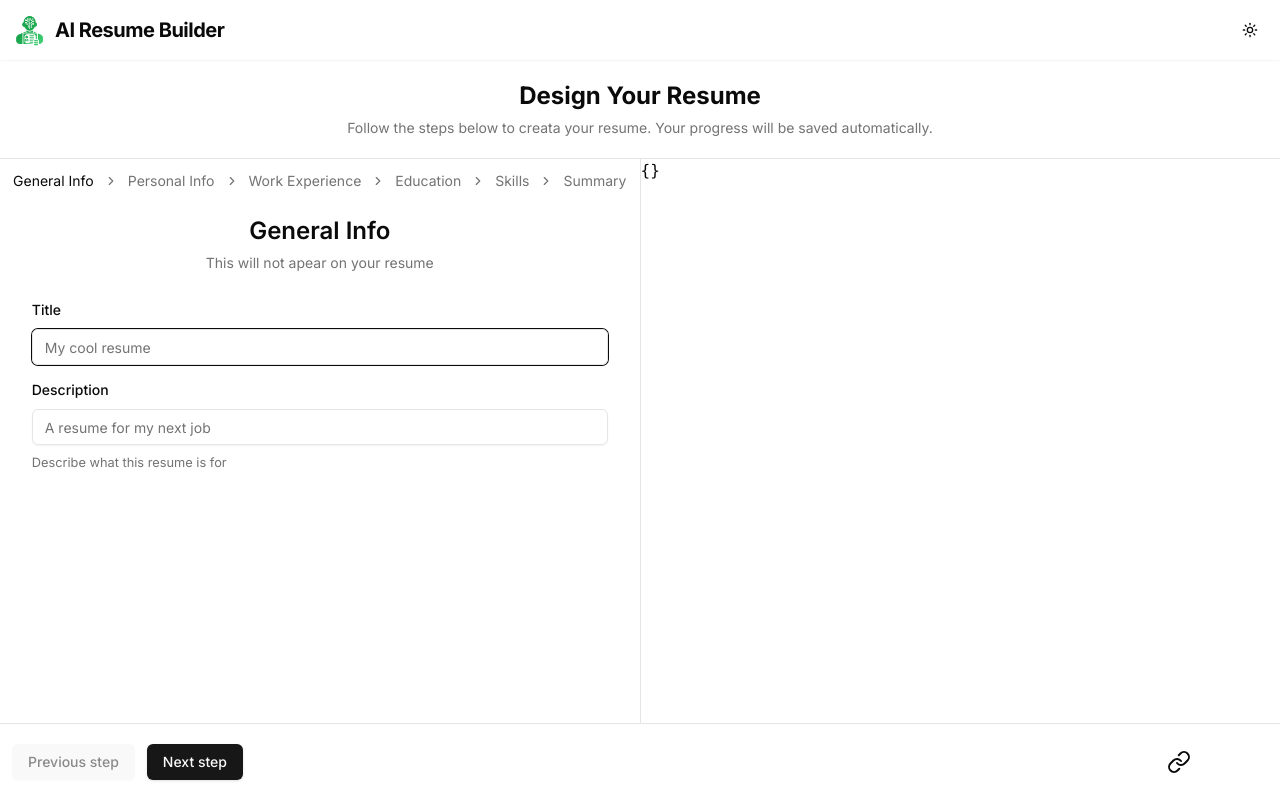
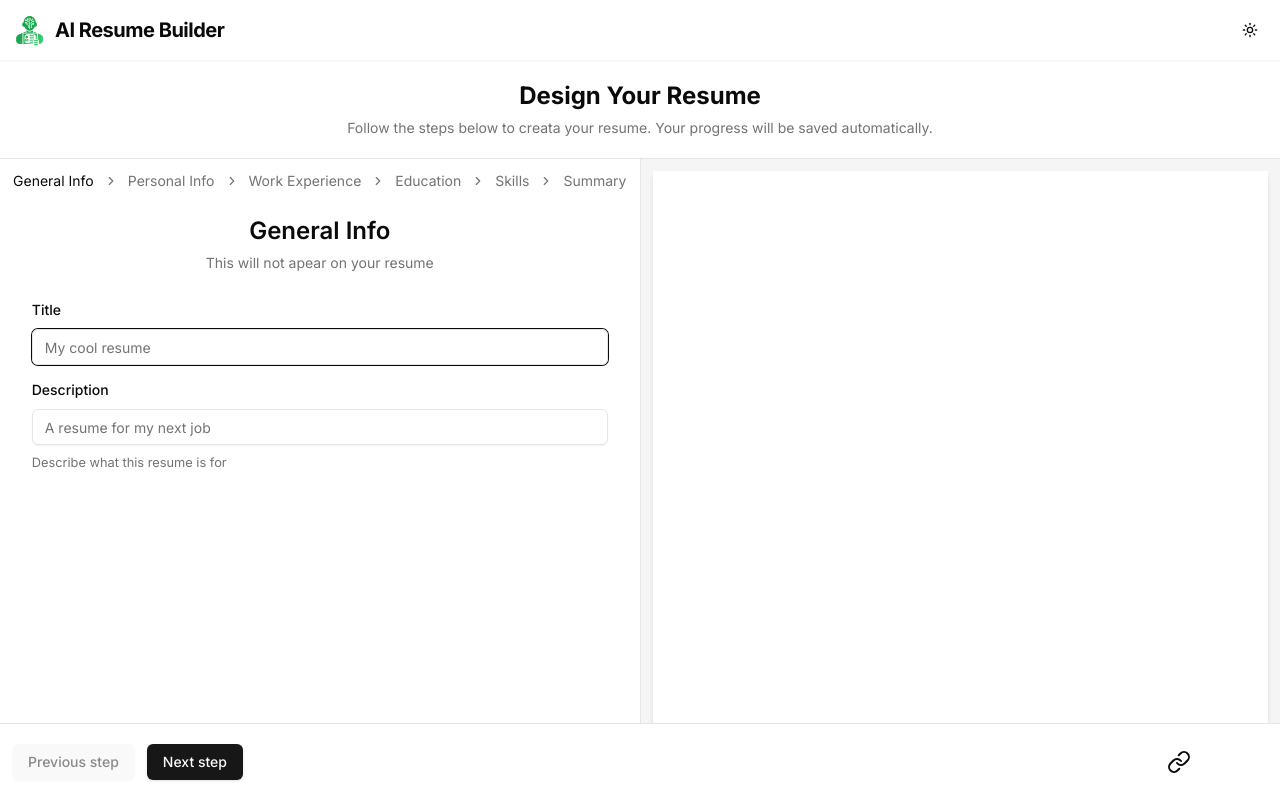
Before and after one commit to KoenCobra/nextjs-15-ai-resume-builder, a Next.js app: page /editor in a window 1280 px wide. Built offline with nearby package versions, Linux system fonts and the light colour scheme.

Commit message:
added use dimensions

```diff
--- a/src/app/(main)/editor/ResumeEditor.tsx
+++ b/src/app/(main)/editor/ResumeEditor.tsx
@@ -6,6 +6,7 @@
 import Breadcrumbs from "./Breadcrumbs";
 import Footer from "./Footer";
 import { ResumeValues } from "@/lib/validation";
+import ResumePreviewSection from "./ResumePreviewSection";
 
 const ResumeEditor = () => {
   const searchParams = useSearchParams();
@@ -45,9 +46,10 @@
             )}
           </div>
           <div className="grow md:border-r" />
-          <div className="hidden w-1/2 md:flex">
-            <pre>{JSON.stringify(resumeData, null, 2)}</pre>
-          </div>
+          <ResumePreviewSection
+            resumeData={resumeData}
+            setResumeData={setResumeData}
+          />
         </div>
       </main>
       <Footer currentStep={currentStep} setCurrentStep={setStep} />
--- a/src/app/(main)/editor/ResumePreviewSection.tsx
+++ b/src/app/(main)/editor/ResumePreviewSection.tsx
@@ -1,7 +1,26 @@
+import ResumePreview from "@/components/ResumePreview";
+import { ResumeValues } from "@/lib/validation";
 import React from "react";
 
-const ResumePreviewSection = () => {
-  return <div>ResumePreviewSection</div>;
+interface ResumePreviewSectionProps {
+  resumeData: ResumeValues;
+  setResumeData: (data: ResumeValues) => void;
+}
+
+const ResumePreviewSection = ({
+  resumeData,
+  setResumeData,
+}: ResumePreviewSectionProps) => {
+  return (
+    <div className="hidden w-1/2 md:flex">
+      <div className="flex w-full justify-center overflow-y-auto bg-secondary p-3">
+        <ResumePreview
+          resumeData={resumeData}
+          className="max-w-2xl shadow-md"
+        />
+      </div>
+    </div>
+  );
 };
 
 export default ResumePreviewSection;
--- a/src/components/ResumePreview.tsx
+++ b/src/components/ResumePreview.tsx
@@ -1,15 +1,25 @@
+import useDimensions from "@/hooks/useDimensions";
 import { cn } from "@/lib/utils";
 import { ResumeValues } from "@/lib/validation";
-import React from "react";
+import React, { useRef } from "react";
 
 interface ResumePreviewProps {
   resumeData: ResumeValues;
   className?: string;
 }
 const ResumePreview = ({ resumeData, className }: ResumePreviewProps) => {
+  const containerRef = useRef<HTMLDivElement>(null);
+
+  const { width } = useDimensions(containerRef);
   return (
-    <div className={cn("aspect-[210/297] h-fit w-full bg-white", className)}>
-      <h1 className="p-6 text-3xl font-bold">Resume Preview</h1>
+    <div
+      ref={containerRef}
+      className={cn("aspect-[210/297] h-fit w-full bg-white", className)}
+    >
+      <div
+        className={cn("space-y-6 p-6", !width && "invisible")}
+        style={{ zoom: (1 / 794) * width }}
+      ></div>
     </div>
   );
 };
--- /dev/null
+++ b/src/hooks/useDimensions.ts
@@ -0,0 +1,39 @@
+import React, { useEffect, useState } from "react";
+
+export default function useDimensions(
+  containerRef: React.RefObject<HTMLElement>,
+) {
+  const [dimensions, setDimensions] = useState({ width: 0, height: 0 });
+
+  useEffect(() => {
+    const currentRef = containerRef.current;
+
+    function getDimensions() {
+      return {
+        width: currentRef?.offsetWidth || 0,
+        height: currentRef?.offsetHeight || 0,
+      };
+    }
+
+    const resizeObserver = new ResizeObserver((entries) => {
+      const entry = entries[0];
+      if (entry) {
+        setDimensions(getDimensions());
+      }
+    });
+
+    if (currentRef) {
+      resizeObserver.observe(currentRef);
+      setDimensions(getDimensions());
+    }
+
+    return () => {
+      if (currentRef) {
+        resizeObserver.unobserve(currentRef);
+      }
+      resizeObserver.disconnect();
+    };
+  }, [containerRef]);
+
+  return dimensions;
+}
```
